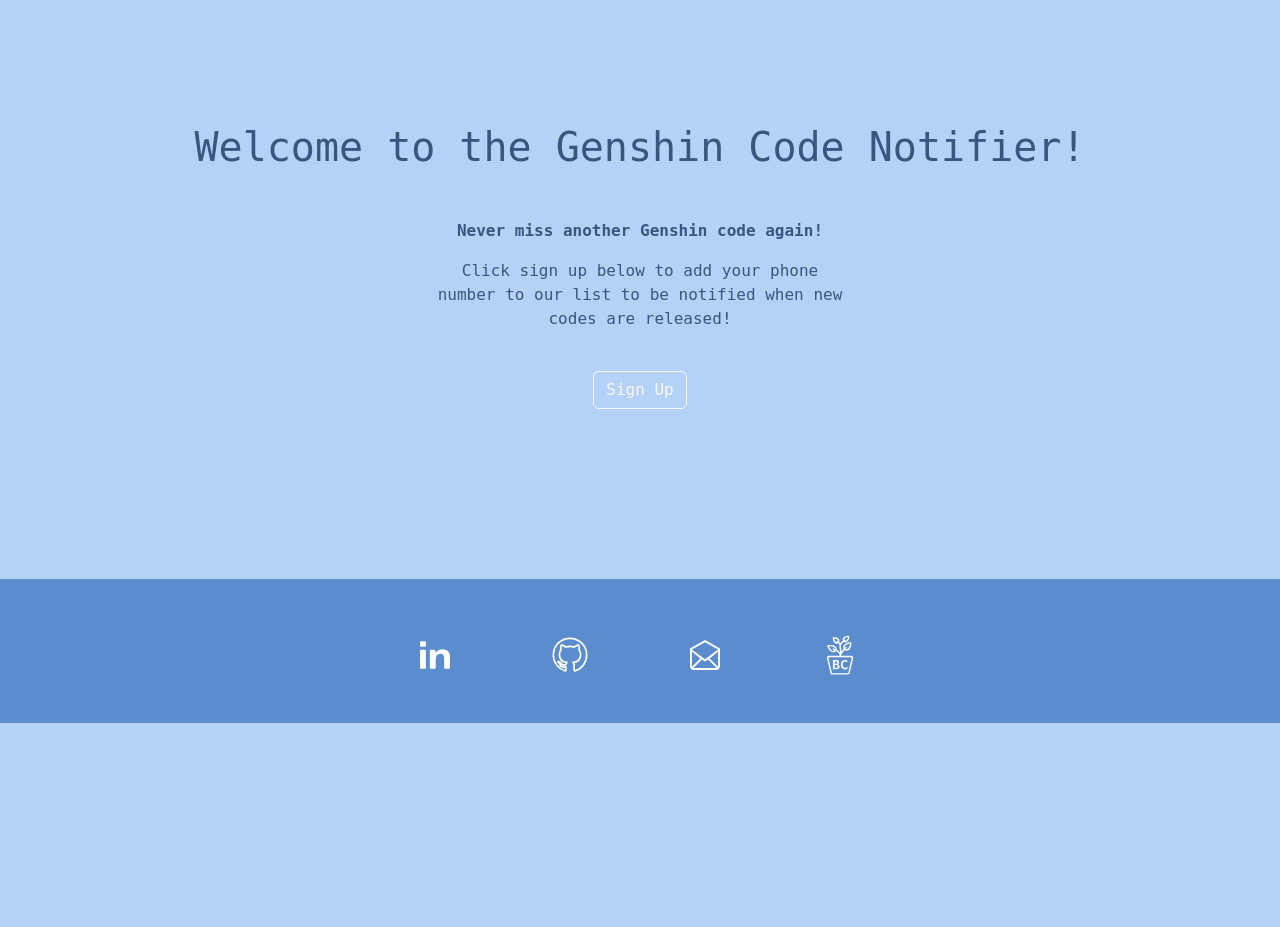
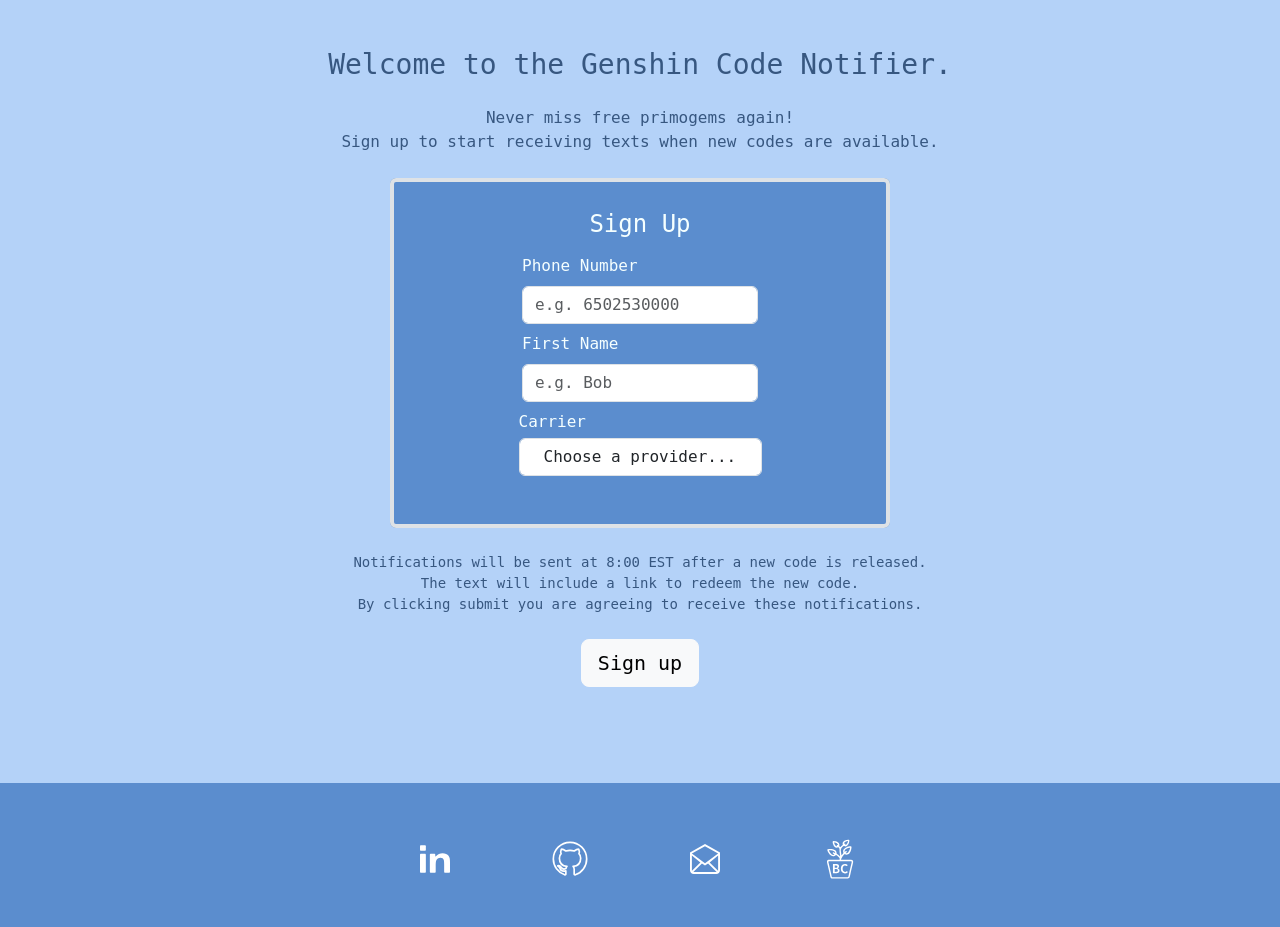
Before and after one commit to baileystarr4/Genshin-Impact-Code-Notifier, a Flask app: page / in a window 1280 px wide. Shown: the part 77-1004 px from the top of the page. Before the commit the page ends 800 px from the top, so only its background shows below. Run offline with Flask 3, Linux system fonts and the light colour scheme; parts of the project's set-up code (start-up, migrations or seed data) failed here and were passed over; some web fonts are replaced.

Commit message:
Update home.html
updated to add the sign up form

```diff
--- a/website/templates/home.html
+++ b/website/templates/home.html
@@ -1,12 +1,76 @@
 {% extends "base.html" %} {% block title %}Home{% endblock %} {% block content%}
-  <h1 align="center">Welcome to the Genshin Code Notifier!</h1>
-  <div class="row justify-content-center mt-5">
-    <div class="col-sm-6 col-md-5 col-lg-4 text-center">
-      <p class="fw-bold">Never miss another Genshin code again!</p>
-      <p>Click sign up below to add your phone number to our list to be notified when new codes are released!</p>
+  <h3 class="text-center mt-5 mb-4">Welcome to the Genshin Code Notifier.</h3>
+  <p class="text-center mb-4">
+    Never miss free primogems again! </br>
+
+    Sign up to start receiving texts when new codes are available.
+  </p>
+  <form method="POST">
+    <fieldset class="container border rounded pt-4 pb-5 border-4" style="background-color: #5B8DCE; color: #F5FFFF; border-color: #F5FFFF; max-width: 500px;">
+      <legend class="text-center">Sign Up</legend>
+      <div class="row justify-content-center">
+        <div class="col-auto">
+          <label for="phone_number" class="form-label pt-1">Phone Number</label>
+          <input
+            type="tel"
+            class="form-control"
+            id="phone_number"
+            name="phone_number"
+            placeholder="e.g. 6502530000"
+          />
+        </div>
+      </div>
+      <div class="row justify-content-center">
+        <div class="col-auto">
+          <label for="firstName" class="form-label pt-2">First Name</label>
+          <input
+            type="text"
+            class="form-control"
+            id="firstName"
+            name="firstName"
+            placeholder="e.g. Bob"
+          />
+        </div>
+      </div>
+      <div class="row justify-content-center">
+        <div class="col-auto">
+          <label for="provider" class="form-labe pt-2 pb-1">Carrier</label>
+          <select
+            class="form-control ps-4 pe-4 "
+            id="provider"
+            name="provider"
+          >
+          <option selected>Choose a provider...</option>
+          <option value="AT&T">AT&T</option>
+          <option value="Boost Mobile">Boost Mobile</option>
+          <option value="C-Spire">C-Spire</option>
+          <option value="Cricket Wireless">Cricket Wireless</option>
+          <option value="Consumer Cellular">Consumer Cellular</option>
+          <option value="Google Project Fi">Google Project Fi</option>
+          <option value="Metro PCS">Metro PCS</option>
+          <option value="Mint Mobile">Mint Mobile</option>
+          <option value="Page Plus">Page Plus</option>
+          <option value="Republic Wireless">"Republic Wireless</option>
+          <option value="Sprint">Sprint</option>
+          <option value="Straight Talk">Straight Talk</option>
+          <option value="T-Mobile">T-Mobile</option>
+          <option value="Ting">Ting</option>
+          <option value="Tracfone">Tracfone</option>
+          <option value="U.S. Cellular">U.S. Cellular</option>
+          <option value="Verizon">Verizon</option>
+          <option value="Virgin Mobile">Virgin Mobile</option>
+          <option value="Xfinity Mobile">Xfinity Mobile</option>
+          </select>
+        </div>
+      </div>
+    </fieldset>
+
+
+    <div class="container p-4">
+      <small class="row justify-content-center text-center">Notifications will be sent at 8:00 EST after a new code is released.
+        <br/>The text will include a link to redeem the new code.
+        <br/>By clicking submit you are agreeing to receive these notifications.</small>
     </div>
-  </div>
-  <div class="text-center mt-4">
-    <a class="btn btn-outline-light" role="button" href="/sign_up">Sign Up</a>
-  </div>
+    <div class="text-center mb-5"><button type="submit" class="btn btn-lg btn-light">Sign up</button></div>
+  </form>
   {% endblock %}
```
